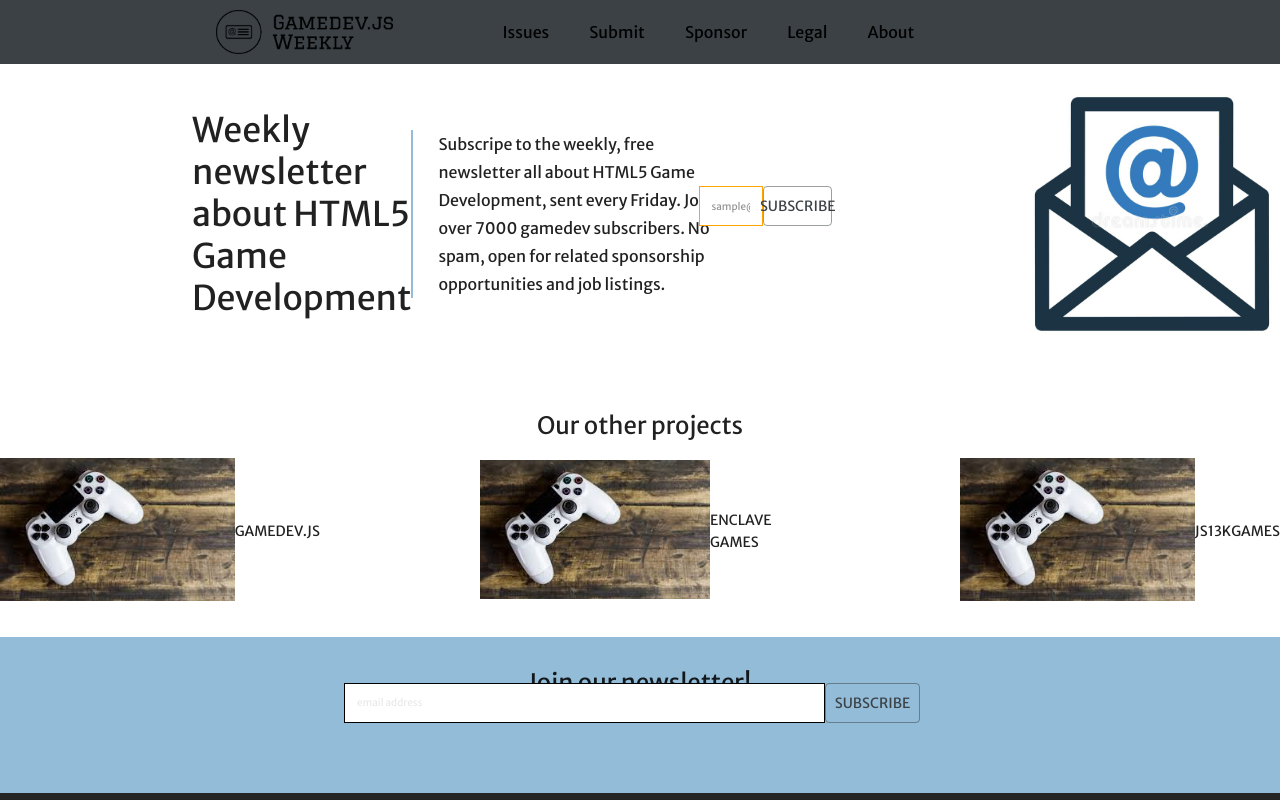
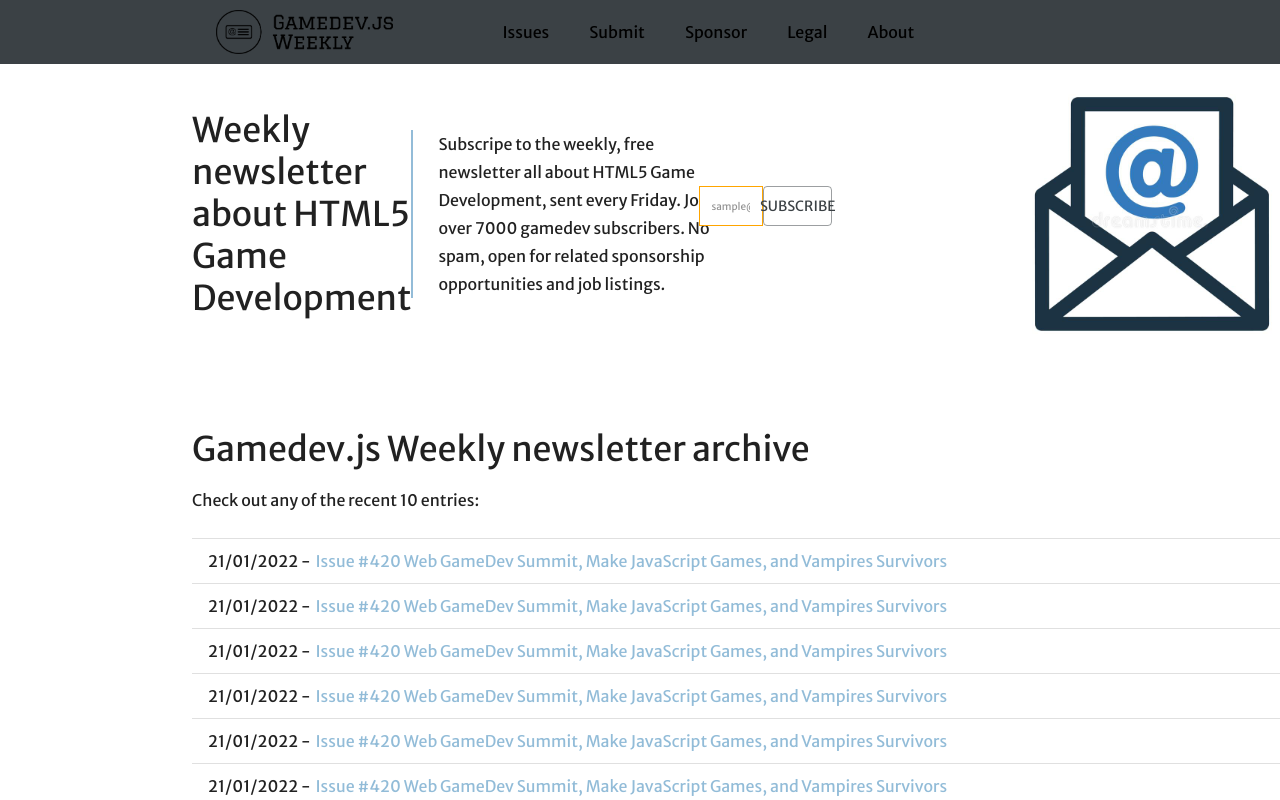
Before and after one commit to GamedevJS/Gamedev.js-Weekly, a Next.js app: page / in a window 1280 px wide. Shown: the top 800 px of the page. Built offline with nearby package versions, Linux system fonts and the light colour scheme.

Commit message:
emails list

```diff
--- a/src/pages/index.tsx
+++ b/src/pages/index.tsx
@@ -1,11 +1,13 @@
 import type { NextPage } from "next";
 import Head from "next/head";
 import { makeStyles } from "@mui/styles";
-import { Typography, Grid, Hidden } from "@mui/material";
+import { Typography, Grid, Hidden, Divider, ListItem, List } from "@mui/material";
 import { Theme } from "@mui/system";
+import { Fragment } from "react";
 import Form from "../components/form/form";
 import Image from "next/image";
 import Img from "../assets/images/email.jpeg";
+import Link from "next/link";
 
 const useStyles = makeStyles((theme: Theme) => ({
     mainWrapper: {
@@ -31,7 +33,71 @@
         paddingLeft: 25,
         borderLeft: `2px solid ${theme.palette.secondary.main}`,
     },
+    divider: {
+        borderColor: theme.palette.secondary.light,
+    },
+    listItem: {
+        padding: "12px 0",
+    },
+    listItemLink: {
+        marginLeft: 5,
+        color: theme.palette.secondary.light,
+        cursor: "pointer",
+    },
 }));
+
+const emails = [
+    {
+        date: "21/01/2022",
+        title: "Issue #420 Web GameDev Summit, Make JavaScript Games, and Vampires Survivors",
+        href: "/#420",
+    },
+    {
+        date: "21/01/2022",
+        title: "Issue #420 Web GameDev Summit, Make JavaScript Games, and Vampires Survivors",
+        href: "/#420",
+    },
+    {
+        date: "21/01/2022",
+        title: "Issue #420 Web GameDev Summit, Make JavaScript Games, and Vampires Survivors",
+        href: "/#420",
+    },
+    {
+        date: "21/01/2022",
+        title: "Issue #420 Web GameDev Summit, Make JavaScript Games, and Vampires Survivors",
+        href: "/#420",
+    },
+    {
+        date: "21/01/2022",
+        title: "Issue #420 Web GameDev Summit, Make JavaScript Games, and Vampires Survivors",
+        href: "/#420",
+    },
+    {
+        date: "21/01/2022",
+        title: "Issue #420 Web GameDev Summit, Make JavaScript Games, and Vampires Survivors",
+        href: "/#420",
+    },
+    {
+        date: "21/01/2022",
+        title: "Issue #420 Web GameDev Summit, Make JavaScript Games, and Vampires Survivors",
+        href: "/#420",
+    },
+    {
+        date: "21/01/2022",
+        title: "Issue #420 Web GameDev Summit, Make JavaScript Games, and Vampires Survivors",
+        href: "/#420",
+    },
+    {
+        date: "21/01/2022",
+        title: "Issue #420 Web GameDev Summit, Make JavaScript Games, and Vampires Survivors",
+        href: "/#420",
+    },
+    {
+        date: "21/01/2022",
+        title: "Issue #420 Web GameDev Summit, Make JavaScript Games, and Vampires Survivors",
+        href: "/#420",
+    },
+];
 
 const Home: NextPage = () => {
     const classes = useStyles();
@@ -64,6 +130,28 @@
                         <Image src={Img} alt={"email"} width={300} height={300} />
                     </Grid>
                 </Hidden>
+                <Grid xs={12}>
+                    <Typography variant="h4" marginTop={8} marginBottom={2}>
+                        {"Gamedev.js Weekly newsletter archive"}
+                    </Typography>
+                    <Typography variant="subtitle1" marginBottom={2}>
+                        {"Check out any of the recent 10 entries:"}
+                    </Typography>
+                    <List>
+                        <Divider classes={{ root: classes.divider }} />
+                        {emails.map(({ href, title, date }, id) => (
+                            <Fragment key={id}>
+                                <ListItem className={classes.listItem}>
+                                    <Typography variant={"subtitle1"}>{`${date} -`}</Typography>
+                                    <Link href={href} passHref>
+                                        <span className={classes.listItemLink}>{title}</span>
+                                    </Link>
+                                </ListItem>
+                                <Divider classes={{ root: classes.divider }} />
+                            </Fragment>
+                        ))}
+                    </List>
+                </Grid>
             </Grid>
         </>
     );
```
